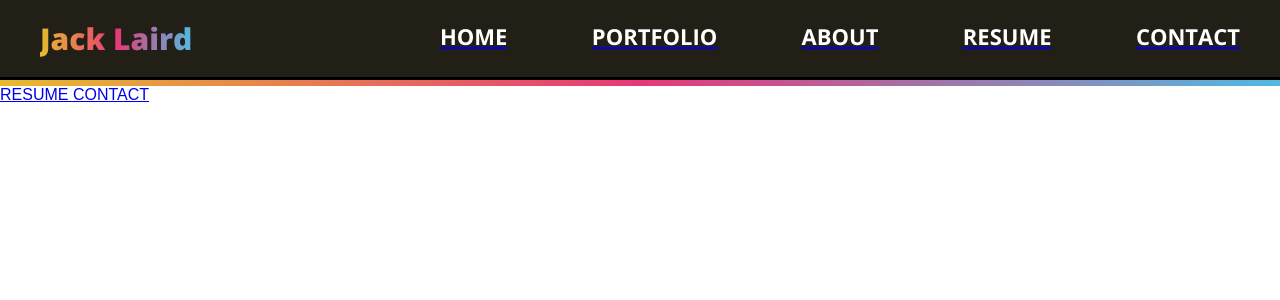
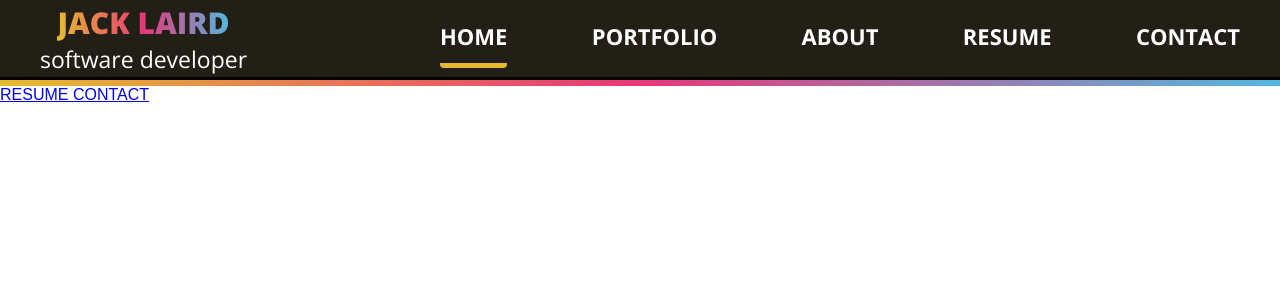
Before and after one commit to JackLaird0/personal-website, a React (Create React App) app: page / in a window 1280 px wide. Shown: the top 300 px of the page. Built offline with nearby package versions, Linux system fonts and the light colour scheme.

Commit message:
Add active class name to navlinks and jobn title

```diff
--- a/src/Containers/NavBar/NavBar.js
+++ b/src/Containers/NavBar/NavBar.js
@@ -4,38 +4,39 @@ import './NavBar.css';
 
 class NavBar extends Component {
   constructor() {
-    super()
+    super();
   }
 
   render () {
     return (
       <div className="nav-bar">
         <div className= "profile-name-info">
-          <p className="name">Jack Laird</p>
+          <p className="name">JACK LAIRD</p>
+          <p className="title">software developer</p>
         </div>
         <div className="nav-link-container">
-          <NavLink to='/'>
-            <div className="nav-bar-link-container link-home">
+          <NavLink exact to='/' className="nav-bar-link-container link-home" activeClassName="link-home-active">
+            <div>
               HOME
             </div>
           </NavLink>
-          <NavLink to='/portfolio'>
-            <div className="nav-bar-link-container link-portfolio">
-            PORTFOLIO
+          <NavLink to='/portfolio' className="nav-bar-link-container link-portfolio" activeClassName="link-portfolio-active">
+            <div>
+              PORTFOLIO
             </div>
           </NavLink>
-          <NavLink to='/about'>
-            <div className="nav-bar-link-container link-about">
+          <NavLink to='/about' className="nav-bar-link-container link-about" activeClassName="link-about-active">
+            <div>
             ABOUT
             </div>
           </NavLink>
-          <NavLink to='/resume'>
-            <div className="nav-bar-link-container link-resume">
+          <NavLink to='/resume' className="nav-bar-link-container link-resume" activeClassName="link-resume-active">
+            <div>
             RESUME
             </div>
           </NavLink>
-          <NavLink to='/contact'>
-            <div className="nav-bar-link-container link-contact">
+          <NavLink to='/contact' className="nav-bar-link-container link-contact" activeClassName="link-contact-active">
+            <div>
             CONTACT
             </div>
           </NavLink>
```
